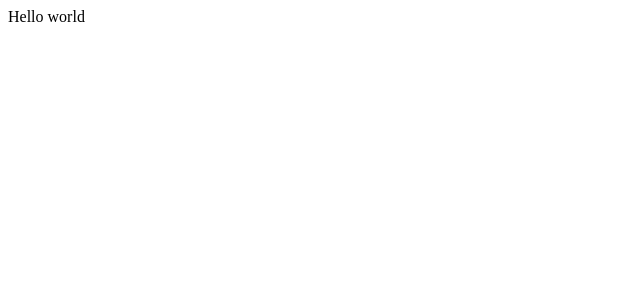
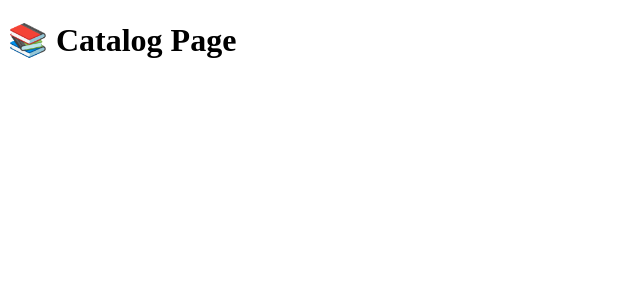
Before and after one commit to srinivasaleti/book-store-spring-boot-micro-services, a React (Vite) app in the folder ui/: page / in a window 1280 px wide. Shown: the top 300 px of the page, without its empty margins (0-640 px from the left). Built offline with nearby package versions, Linux system fonts and the light colour scheme.

Commit message:
🚀✨ Add React Router with Catalog & NotFound pages 🛣️📚❌
- Setup React Router 🏗️
- Added `/` route for Catalog page 📚
- Added `*` route for NotFound page ❌

Signed-off-by: srinivasaleti <srinivas.aleti03@gmail.com>

```diff
--- a/ui/package.json
+++ b/ui/package.json
@@ -11,7 +11,8 @@
   },
   "dependencies": {
     "react": "^19.0.0",
-    "react-dom": "^19.0.0"
+    "react-dom": "^19.0.0",
+    "react-router-dom": "^7.4.1"
   },
   "devDependencies": {
     "@eslint/js": "^9.21.0",
--- a/ui/src/App.tsx
+++ b/ui/src/App.tsx
@@ -1,5 +1,14 @@
+import { Route, Routes } from "react-router-dom";
+import { Catalog } from "./pages/catalog";
+import { NotFound } from "./pages/not-found";
+
 function App() {
-  return <>Hello world</>;
+  return (
+    <Routes>
+      <Route path="/" element={<Catalog />} />
+      <Route path="*" element={<NotFound />} />
+    </Routes>
+  );
 }
 
 export default App;
--- a/ui/src/main.tsx
+++ b/ui/src/main.tsx
@@ -1,9 +1,12 @@
-import { StrictMode } from 'react'
-import { createRoot } from 'react-dom/client'
-import App from './App.tsx'
+import { StrictMode } from "react";
+import { createRoot } from "react-dom/client";
+import App from "./App.tsx";
+import { BrowserRouter } from "react-router-dom";
 
-createRoot(document.getElementById('root')!).render(
+createRoot(document.getElementById("root")!).render(
   <StrictMode>
-    <App />
-  </StrictMode>,
-)
+    <BrowserRouter>
+      <App />
+    </BrowserRouter>
+  </StrictMode>
+);
--- /dev/null
+++ b/ui/src/pages/catalog.tsx
@@ -0,0 +1,3 @@
+export const Catalog = () => {
+  return <h1>📚 Catalog Page</h1>;
+};
--- /dev/null
+++ b/ui/src/pages/not-found.tsx
@@ -0,0 +1,3 @@
+export const NotFound = () => {
+  return <h1>❌ Page Not Found</h1>;
+};
```
Also changed, not shown: 1 other file (tests, documents, lock files or other folders).
